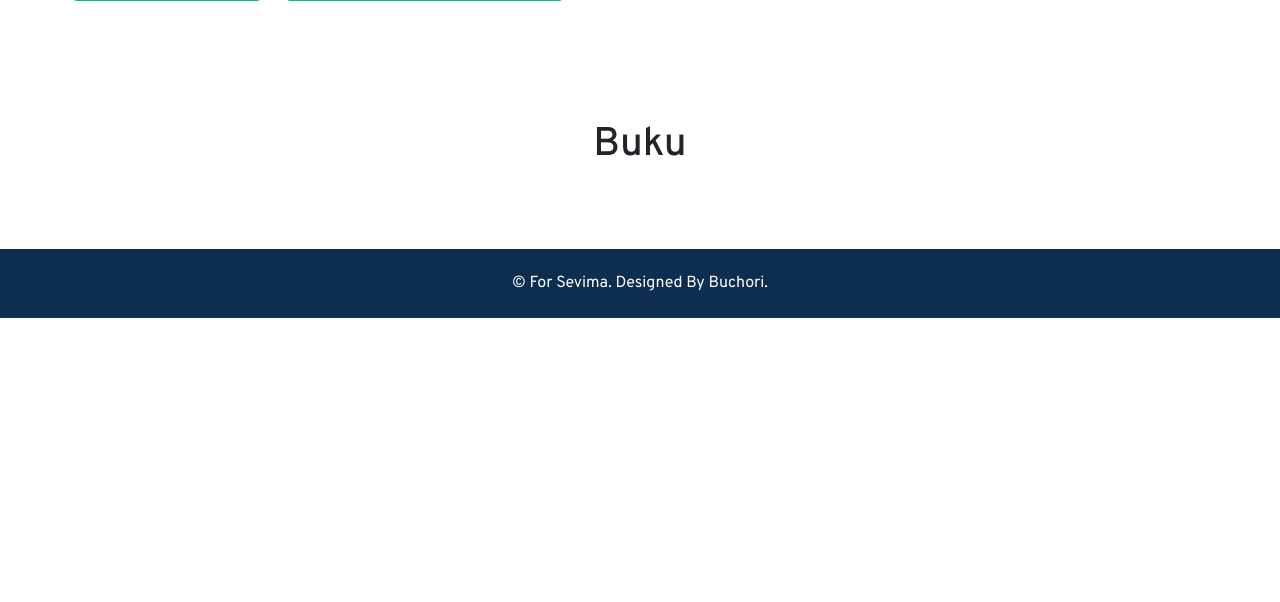
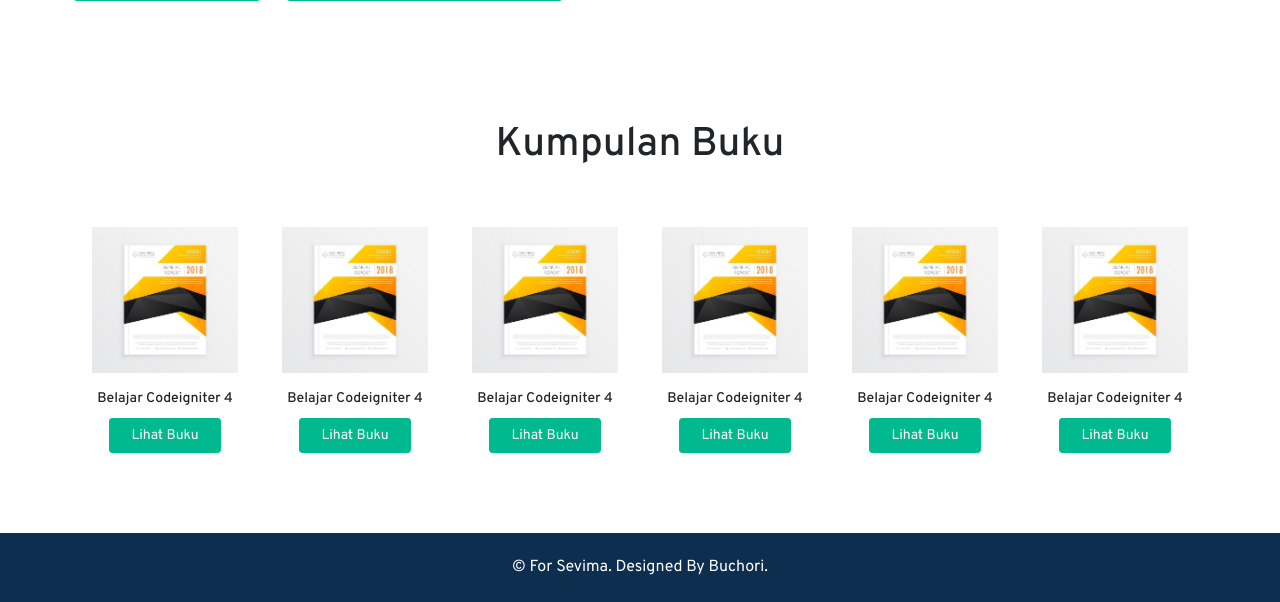
Before and after one commit to riiy29/sevima, a PHP site: page /perpustakaan.html in a window 1280 px wide. Shown: the part 445-1047 px from the top of the page. Before the commit the page ends 763 px from the top, so only its background shows below. Run offline with PHP 8.4, Linux system fonts and the light colour scheme.

Commit message:
update fitur perpus

```diff
--- a/front-end/assets/css/styles.css
+++ b/front-end/assets/css/styles.css
@@ -8,6 +8,10 @@ body {
 a {
     text-decoration: none;
     color: #0e2e50;
+}
+.btn-primary {
+    background-color: #00b98e;
+    border-color: #00b98e;
 }
 /* Navbar Style */
 .navbar-z {
@@ -158,6 +162,23 @@ a {
     font-size: 32px;
 }
 
+/* Page Perpustakaan */
+.perpus .list-buku .wrap-buku .cover img {
+    width: 100%;
+    padding: 10px;
+}
+.perpus .list-buku .wrap-buku .title {
+    text-align: center;
+    margin-top: 8px;
+}
+.perpus .list-buku .wrap-buku .title h6 {
+    font-size: 14px;
+    margin-bottom: .6rem;
+}
+.perpus .list-buku .wrap-buku .title .btn {
+    padding: 6px 0;
+    width: 68%;
+}
 footer {
     margin-top: 80px;
     background-color: #0E2E50;
--- a/front-end/perpustakaan.html
+++ b/front-end/perpustakaan.html
@@ -80,9 +80,79 @@
     <section class="perpus">
         <div class="container">
             <div class="head-content">
-                <h1>Buku</h1>
+                <h1>Kumpulan Buku</h1>
             </div>
 
+            <div class="list-buku">
+                <div class="row">
+                    <div class="col-lg-2 col-md-3 col-sm-4 col-6">
+                        <div class="wrap-buku">
+                            <div class="cover">
+                                <img src="assets/img/cover-buku/2.jpg" class="img-responsive" alt="">
+                            </div>
+                            <div class="title">
+                                <h6>Belajar Codeigniter 4</h6>
+                                <a href="#" class="btn btn-primary btn-sm">Lihat Buku</a>
+                            </div>
+                        </div>
+                    </div>
+                    <div class="col-lg-2 col-md-3 col-sm-4 col-6">
+                        <div class="wrap-buku">
+                            <div class="cover">
+                                <img src="assets/img/cover-buku/2.jpg" class="img-responsive" alt="">
+                            </div>
+                            <div class="title">
+                                <h6>Belajar Codeigniter 4</h6>
+                                <a href="#" class="btn btn-primary btn-sm">Lihat Buku</a>
+                            </div>
+                        </div>
+                    </div>
+                    <div class="col-lg-2 col-md-3 col-sm-4 col-6">
+                        <div class="wrap-buku">
+                            <div class="cover">
+                                <img src="assets/img/cover-buku/2.jpg" class="img-responsive" alt="">
+                            </div>
+                            <div class="title">
+                                <h6>Belajar Codeigniter 4</h6>
+                                <a href="#" class="btn btn-primary btn-sm">Lihat Buku</a>
+                            </div>
+                        </div>
+                    </div>
+                    <div class="col-lg-2 col-md-3 col-sm-4 col-6">
+                        <div class="wrap-buku">
+                            <div class="cover">
+                                <img src="assets/img/cover-buku/2.jpg" class="img-responsive" alt="">
+                            </div>
+                            <div class="title">
+                                <h6>Belajar Codeigniter 4</h6>
+                                <a href="#" class="btn btn-primary btn-sm">Lihat Buku</a>
+                            </div>
+                        </div>
+                    </div>
+                    <div class="col-lg-2 col-md-3 col-sm-4 col-6">
+                        <div class="wrap-buku">
+                            <div class="cover">
+                                <img src="assets/img/cover-buku/2.jpg" class="img-responsive" alt="">
+                            </div>
+                            <div class="title">
+                                <h6>Belajar Codeigniter 4</h6>
+                                <a href="#" class="btn btn-primary btn-sm">Lihat Buku</a>
+                            </div>
+                        </div>
+                    </div>
+                    <div class="col-lg-2 col-md-3 col-sm-4 col-6">
+                        <div class="wrap-buku">
+                            <div class="cover">
+                                <img src="assets/img/cover-buku/2.jpg" class="img-responsive" alt="">
+                            </div>
+                            <div class="title">
+                                <h6>Belajar Codeigniter 4</h6>
+                                <a href="#" class="btn btn-primary btn-sm">Lihat Buku</a>
+                            </div>
+                        </div>
+                    </div>
+                </div>
+            </div>
         </div>
     </section>
 
```
Also changed, not shown: front-end/assets/img/cover-buku/2.jpg (added).
